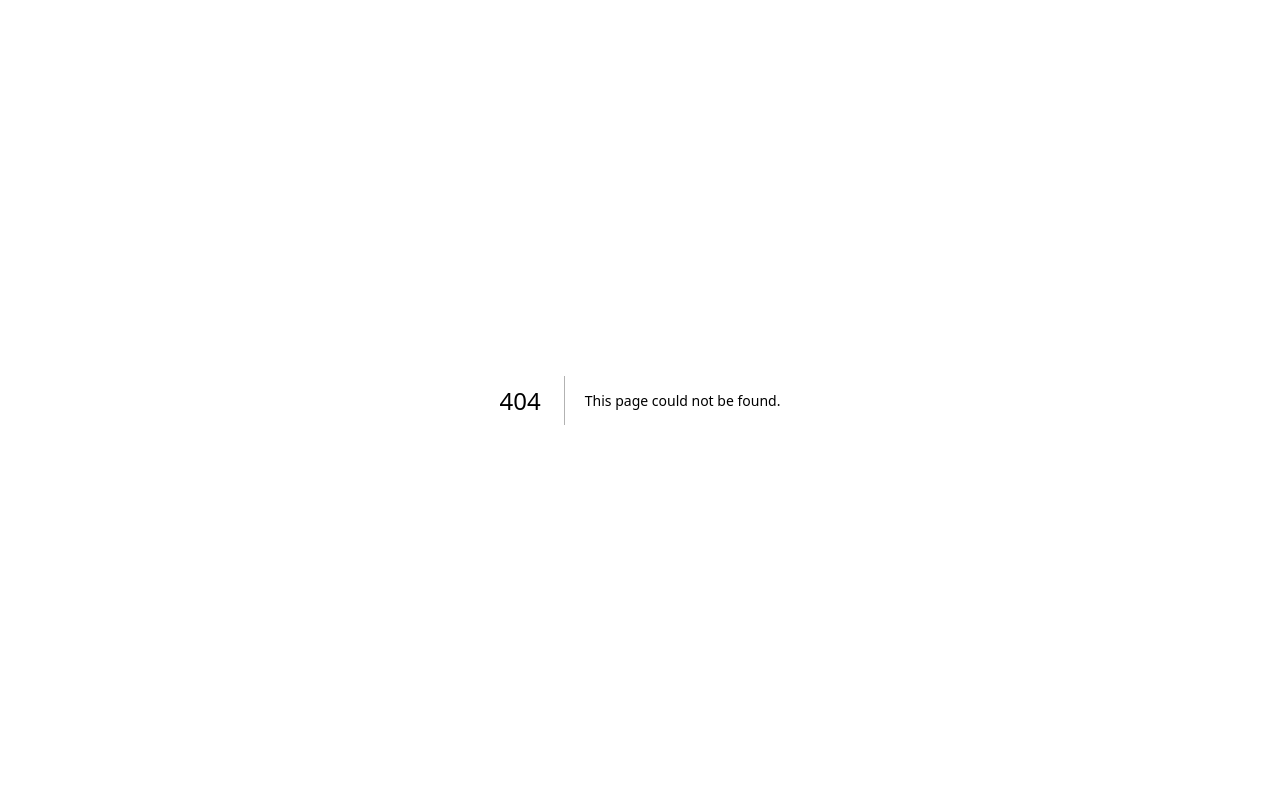
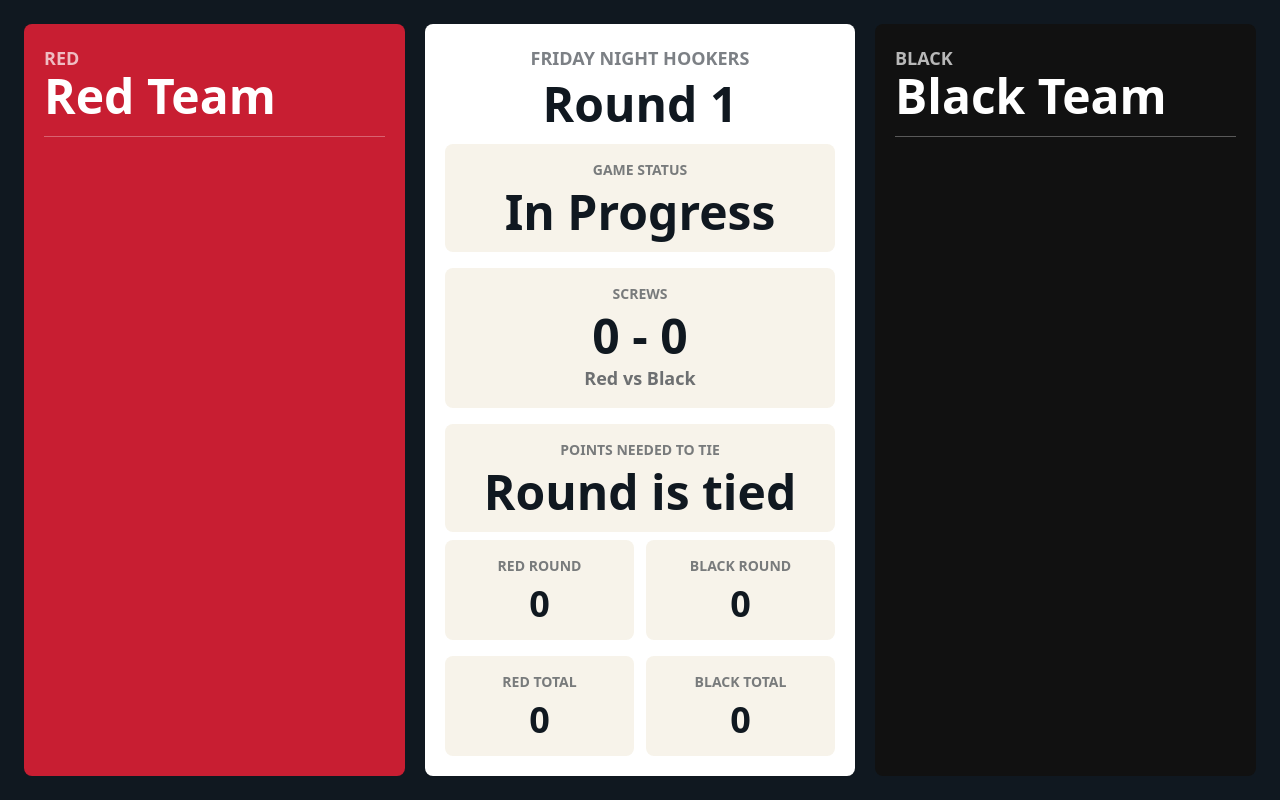
Before and after one commit to JPBob71/friday-night-hookers-scoreboard., a Next.js app: page /scoreboard-display in a window 1280 px wide. Before the commit this address had no page. Built offline with nearby package versions, Linux system fonts and the light colour scheme.

Commit message:
Add scoreboard display view

```diff
--- /dev/null
+++ b/app/scoreboard-display/page.tsx
@@ -0,0 +1,185 @@
+"use client";
+
+import { useEffect, useMemo, useState } from "react";
+import { GamePlayer, loadGame, SavedGame, TeamName } from "@/lib/gameStorage";
+import {
+  buildMatchupRows,
+  getClinchedScrew,
+  getPointsNeededToTie,
+  getTeamTotal,
+} from "@/lib/gameDerived";
+
+export default function ScoreboardDisplayPage() {
+  const [game, setGame] = useState<SavedGame | null>(null);
+
+  useEffect(() => {
+    const syncGame = () => setGame(loadGame());
+
+    syncGame();
+    window.addEventListener("storage", syncGame);
+    const interval = window.setInterval(syncGame, 500);
+
+    return () => {
+      window.removeEventListener("storage", syncGame);
+      window.clearInterval(interval);
+    };
+  }, []);
+
+  const rows = useMemo(() => buildMatchupRows(game), [game]);
+  const redTotal = useMemo(() => getTeamTotal(game?.players ?? [], "Red"), [game]);
+  const blackTotal = useMemo(() => getTeamTotal(game?.players ?? [], "Black"), [game]);
+  const clinchedScrew = useMemo(() => (game ? getClinchedScrew(game) : null), [game]);
+  const pointsNeededToTie = useMemo(() => (game ? getPointsNeededToTie(game) : null), [game]);
+  const gameStatus = game?.winner
+    ? `${game.winner} Wins`
+    : clinchedScrew
+      ? `${clinchedScrew} Screw Clinched`
+      : "In Progress";
+
+  return (
+    <main className="min-h-screen bg-[#f7f3ea] p-4 text-night lg:bg-night lg:p-6">
+      <section className="grid min-h-[calc(100vh-32px)] place-items-center rounded-lg bg-white p-6 text-center shadow-sm lg:hidden">
+        <div>
+          <p className="text-sm font-black uppercase text-night/55">Scoreboard View</p>
+          <h1 className="mt-2 text-3xl font-black">Use a larger screen</h1>
+        </div>
+      </section>
+
+      <section className="hidden min-h-[calc(100vh-48px)] grid-cols-[1fr_360px_1fr] gap-5 lg:grid xl:grid-cols-[1fr_430px_1fr]">
+        <TeamColumn team="Red" players={rows.map((row) => row.Red)} />
+
+        <CenterPanel
+          game={game}
+          status={gameStatus}
+          redTotal={redTotal}
+          blackTotal={blackTotal}
+          pointsNeededToTie={pointsNeededToTie ?? "Round is tied"}
+        />
+
+        <TeamColumn team="Black" players={rows.map((row) => row.Black)} />
+      </section>
+    </main>
+  );
+}
+
+function TeamColumn({ team, players }: { team: TeamName; players: Array<GamePlayer | null> }) {
+  const isRed = team === "Red";
+
+  return (
+    <section className={`rounded-lg p-5 text-white ${isRed ? "bg-scoreRed" : "bg-scoreBlack"}`}>
+      <header className="mb-5 flex items-end justify-between border-b border-white/30 pb-4">
+        <div>
+          <p className="text-lg font-black uppercase text-white/70">{team}</p>
+          <h2 className="text-5xl font-black">{team} Team</h2>
+        </div>
+      </header>
+
+      <div className="grid gap-3">
+        {players.map((player, index) => (
+          <PlayerRow key={player?.id ?? `${team}-${index}`} player={player} />
+        ))}
+      </div>
+    </section>
+  );
+}
+
+function PlayerRow({ player }: { player: GamePlayer | null }) {
+  if (!player) {
+    return <div className="min-h-28 rounded-lg border border-white/15 bg-white/10" />;
+  }
+
+  return (
+    <div className="grid min-h-28 grid-cols-[1fr_120px] gap-4 rounded-lg bg-white p-4 text-night">
+      <div className="min-w-0">
+        <p className="truncate text-3xl font-black">{player.name}</p>
+        <div className="mt-3 grid grid-cols-2 gap-2">
+          <Stat label="Ticks" value={player.tickStreak} />
+          <Stat label="300s" value={player.total300s} />
+        </div>
+      </div>
+      <div className="grid gap-2 text-center">
+        <div className="rounded-lg bg-lane p-2">
+          <p className="text-xs font-black uppercase text-night/60">Round</p>
+          <p className="text-3xl font-black">{player.roundScore}</p>
+        </div>
+        <div className="rounded-lg bg-night p-2 text-white">
+          <p className="text-xs font-black uppercase text-white/65">Total</p>
+          <p className="text-3xl font-black">{player.total}</p>
+        </div>
+      </div>
+    </div>
+  );
+}
+
+function CenterPanel({
+  game,
+  status,
+  redTotal,
+  blackTotal,
+  pointsNeededToTie,
+}: {
+  game: SavedGame | null;
+  status: string;
+  redTotal: number;
+  blackTotal: number;
+  pointsNeededToTie: string;
+}) {
+  return (
+    <section className="grid content-between rounded-lg bg-white p-5 text-center shadow-sm">
+      <div className="grid gap-4">
+        <div>
+          <p className="text-lg font-black uppercase text-night/55">Friday Night Hookers</p>
+          <h1 className="mt-2 text-5xl font-black">Round {game?.currentRound ?? 1}</h1>
+        </div>
+
+        <DisplayCard label="Game Status" value={status} />
+        <DisplayCard
+          label="Screws"
+          value={`${game?.redWinningScrews ?? 0} - ${game?.blackWinningScrews ?? 0}`}
+          sublabel="Red vs Black"
+        />
+        <DisplayCard label="Points Needed To Tie" value={pointsNeededToTie} />
+      </div>
+
+      <div className="grid gap-4">
+        <div className="grid grid-cols-2 gap-3">
+          <DisplayCard label="Red Round" value={game?.roundTotals.Red ?? 0} compact />
+          <DisplayCard label="Black Round" value={game?.roundTotals.Black ?? 0} compact />
+        </div>
+        <div className="grid grid-cols-2 gap-3">
+          <DisplayCard label="Red Total" value={redTotal} compact />
+          <DisplayCard label="Black Total" value={blackTotal} compact />
+        </div>
+      </div>
+    </section>
+  );
+}
+
+function DisplayCard({
+  label,
+  value,
+  sublabel,
+  compact = false,
+}: {
+  label: string;
+  value: string | number;
+  sublabel?: string;
+  compact?: boolean;
+}) {
+  return (
+    <div className="rounded-lg bg-[#f7f3ea] p-4">
+      <p className="text-sm font-black uppercase text-night/55">{label}</p>
+      <p className={`${compact ? "text-4xl" : "text-5xl"} mt-2 font-black`}>{value}</p>
+      {sublabel && <p className="mt-1 text-lg font-bold text-night/60">{sublabel}</p>}
+    </div>
+  );
+}
+
+function Stat({ label, value }: { label: string; value: number }) {
+  return (
+    <div className="rounded-lg bg-[#f7f3ea] p-2 text-center">
+      <p className="text-xs font-black uppercase text-night/55">{label}</p>
+      <p className="text-2xl font-black">{value}</p>
+    </div>
+  );
+}
```
